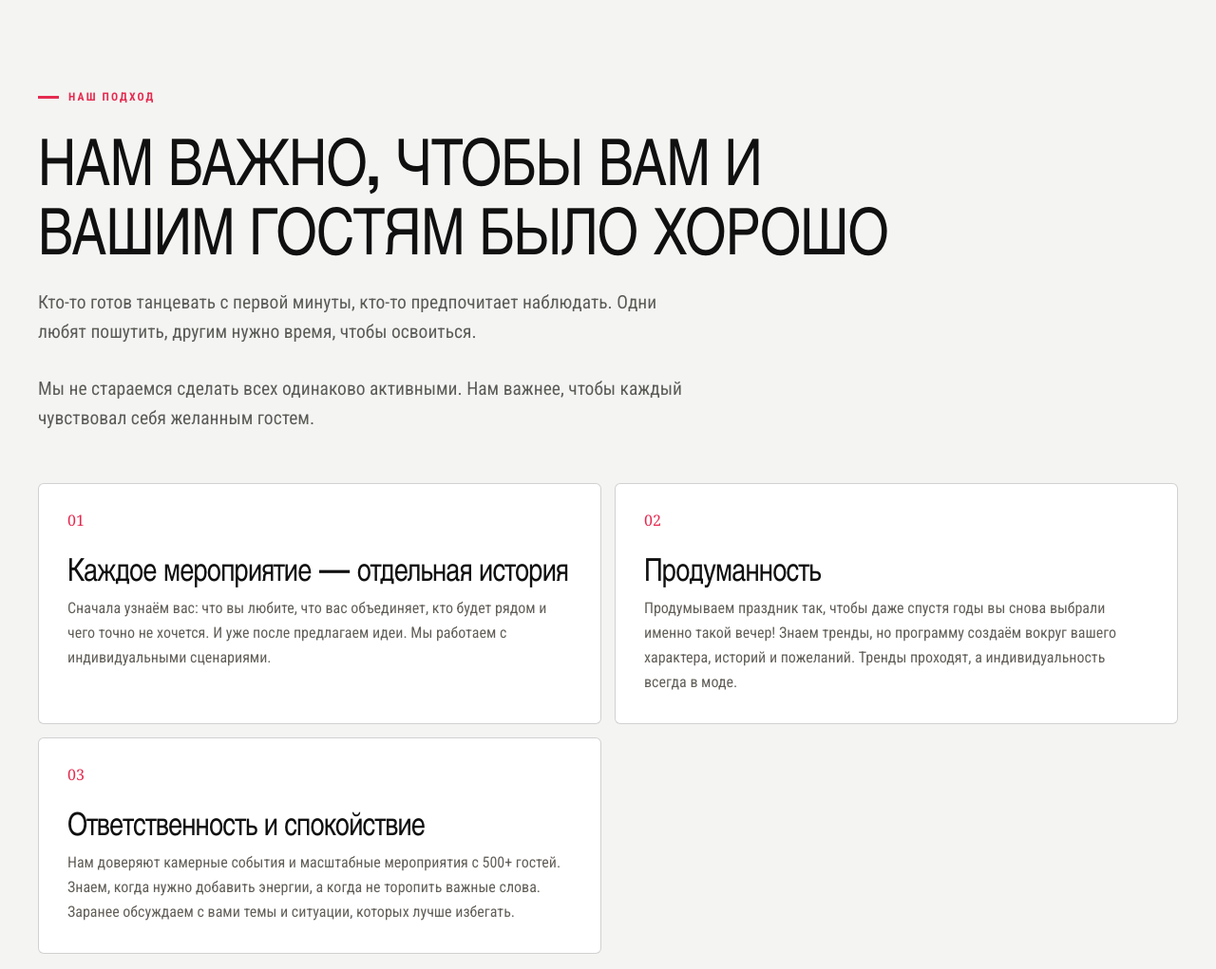
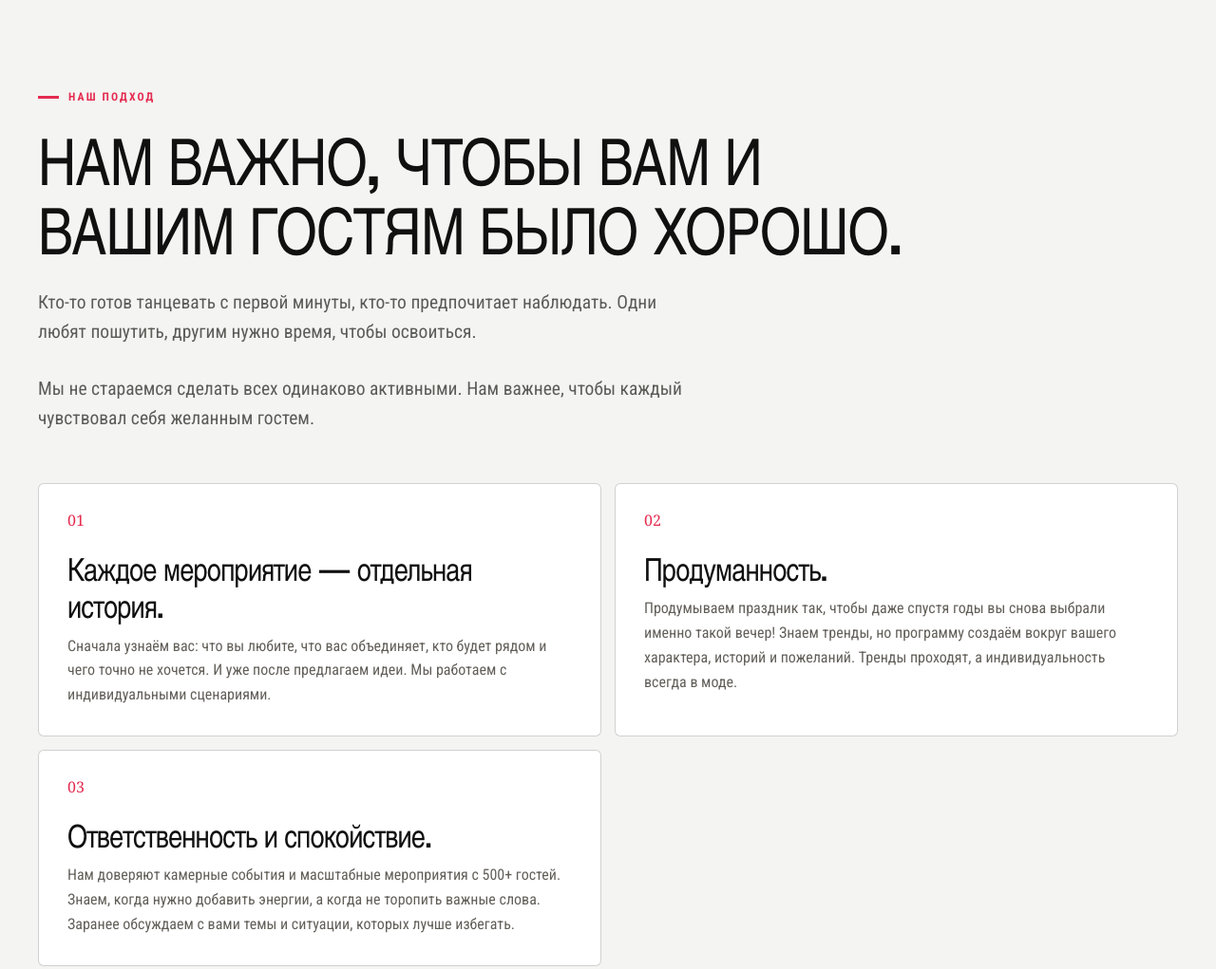
Before and after one commit to PeterDemidov/demidovs-event, a website: page duet/index.html in a window 1280 px wide. Shown: the part 1600-2621 px from the top of the page at 95% size. Drawn offline with nearby package versions, Linux system fonts and the light colour scheme.

Commit message:
Точно применить утверждённые формулировки

```diff
--- a/duet/index.html
+++ b/duet/index.html
@@ -417,13 +417,13 @@
     <section class="section cream">
       <div class="wrap">
         <div class="section-kicker reveal">Наш подход</div>
-        <h2 class="section-title reveal">Нам важно, чтобы вам и вашим гостям было хорошо</h2>
+        <h2 class="section-title reveal">Нам важно, чтобы вам и вашим гостям было хорошо.</h2>
         <p class="section-lead reveal">Кто-то готов танцевать с первой минуты, кто-то предпочитает наблюдать. Одни любят пошутить, другим нужно время, чтобы освоиться.</p>
         <p class="section-lead reveal">Мы не стараемся сделать всех одинаково активными. Нам важнее, чтобы каждый чувствовал себя желанным гостем.</p>
         <div class="fear-grid">
-          <article class="fear reveal"><span>01</span><h3>Каждое мероприятие — отдельная история</h3><p>Сначала узнаём вас: что вы любите, что вас объединяет, кто будет рядом и чего точно не хочется. И уже после предлагаем идеи. Мы работаем с индивидуальными сценариями.</p></article>
-          <article class="fear reveal"><span>02</span><h3>Продуманность</h3><p>Продумываем праздник так, чтобы даже спустя годы вы снова выбрали именно такой вечер! Знаем тренды, но программу создаём вокруг вашего характера, историй и пожеланий. Тренды проходят, а индивидуальность всегда в моде.</p></article>
-          <article class="fear reveal"><span>03</span><h3>Ответственность и спокойствие</h3><p>Нам доверяют камерные события и масштабные мероприятия с 500+ гостей. Знаем, когда нужно добавить энергии, а когда не торопить важные слова. Заранее обсуждаем с вами темы и ситуации, которых лучше избегать.</p></article>
+          <article class="fear reveal"><span>01</span><h3>Каждое мероприятие — отдельная история.</h3><p>Сначала узнаём вас: что вы любите, что вас объединяет, кто будет рядом и чего точно не хочется. И уже после предлагаем идеи. Мы работаем с индивидуальными сценариями.</p></article>
+          <article class="fear reveal"><span>02</span><h3>Продуманность.</h3><p>Продумываем праздник так, чтобы даже спустя годы вы снова выбрали именно такой вечер! Знаем тренды, но программу создаём вокруг вашего характера, историй и пожеланий. Тренды проходят, а индивидуальность всегда в моде.</p></article>
+          <article class="fear reveal"><span>03</span><h3>Ответственность и спокойствие.</h3><p>Нам доверяют камерные события и масштабные мероприятия с 500+ гостей. Знаем, когда нужно добавить энергии, а когда не торопить важные слова. Заранее обсуждаем с вами темы и ситуации, которых лучше избегать.</p></article>
         </div>
       </div>
     </section>
@@ -441,7 +441,7 @@
             <article class="duo-item reveal"><small>02</small><div><h3>Живой разговор вместо череды объявлений</h3><p>Мы два импровизатора, а значит любой диалог с гостями может превратиться в интересную историю! Мы можем подхватить шутку, поддержать друг друга и вовлечь гостей в беседу. Вечер получается про общение, которое рождается здесь и сейчас. Красиво, интересно, легко.</p></div></article>
             <article class="duo-item reveal"><small>03</small><div><h3>Разные сильные стороны</h3><p>Пётр легко снимает напряжение добрым юмором и быстро находит ответ в неожиданной ситуации. Наталья чувствует настроение людей, хорошо разбирается в режиссуре событий и помогает выстроить трогательные моменты.</p></div></article>
             <article class="duo-item reveal"><small>04</small><div><h3>Одна команда</h3><p>Вам не нужно знакомить нас друг с другом, согласовывать разные сценарии или объяснять пожелания дважды. Мы вместе готовимся и заранее договариваемся, кто за что отвечает.</p></div></article>
-            <article class="duo-item reveal"><small>05</small><div><h3>Опыт совместной работы 8 лет</h3><p>С 2019 года мы вместе в жизни и в работе. Хорошо знаем реакции друг друга, умеем слушать и поддерживать. На празднике это помогает нам общаться естественно без заученного обмена репликами. Мы провели 1500+ мероприятий и шоу.</p></div></article>
+            <article class="duo-item reveal"><small>05</small><div><h3>Опыт совместной работы 8 лет.</h3><p>С 2019 года мы вместе в жизни и в работе. Хорошо знаем реакции друг друга, умеем слушать и поддерживать. На празднике это помогает нам общаться естественно без заученного обмена репликами. Мы провели 1500+ мероприятий и шоу.</p></div></article>
           </div>
         </div>
       </div>
```
